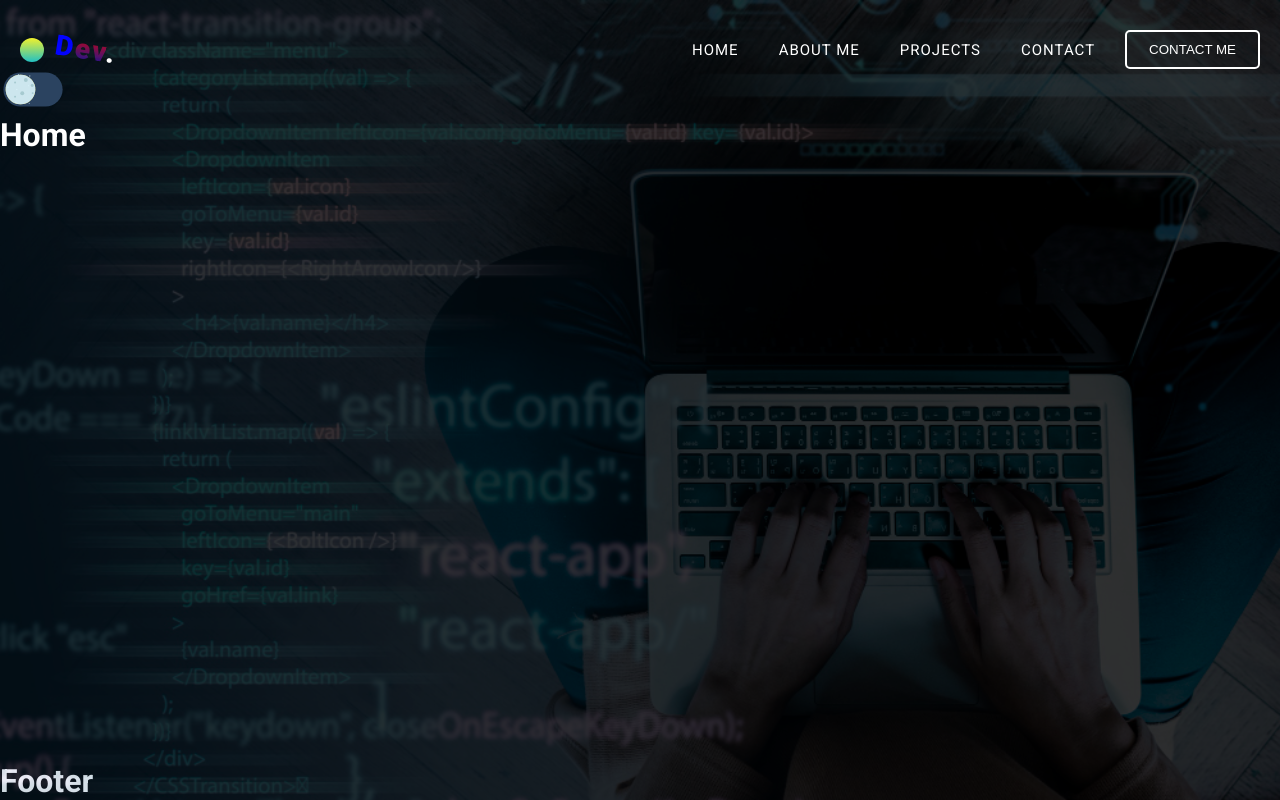
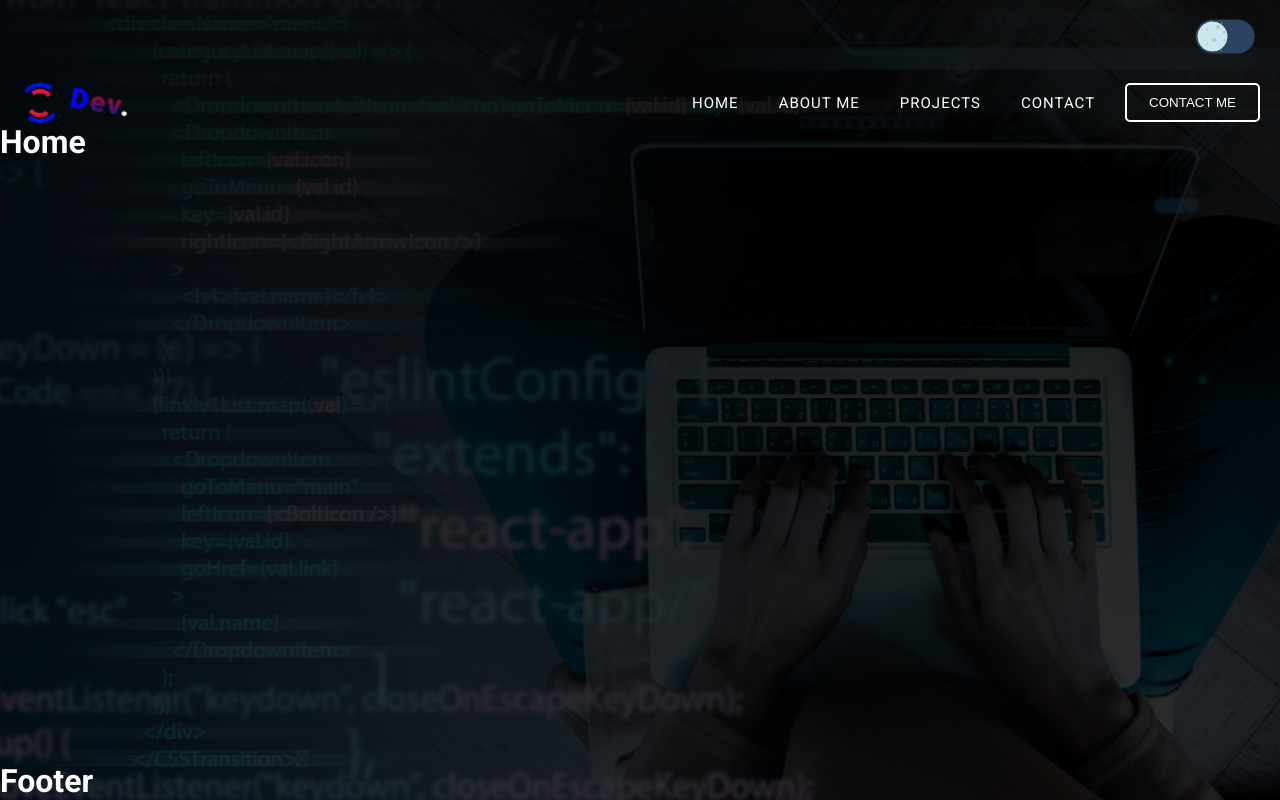
Before and after one commit to umidjon20/my-personal-portfolio, a React (Vite) app: page /home in a window 1280 px wide. Built offline with nearby package versions, Linux system fonts and the light colour scheme.

Commit message:
create logotip component and chage header

```diff
--- a/src/App.jsx
+++ b/src/App.jsx
@@ -7,7 +7,7 @@ function App() {
 
   return (
     <>
-    {/* <Header /> */}
+
 
     <Routes>
       <Route element={<Navigate to = {'/home'}/>} path={'/'} ></Route>
@@ -15,8 +15,8 @@ function App() {
 
         <Route element={<Home/>} path='home' ></Route>
         <Route element={ <About/>} path='about'></Route>
-        <Route element={ <Projects/>} path='projects'></Route>
-        <Route element={ <Contact/>} path='Contact'></Route>
+        <Route element={ <Projects/>} path='work'></Route>
+        <Route element={ <Contact/>} path='contact'></Route>
         <Route element={<NotFound/>} path={'*'}></Route>
 
       </Route>
--- a/src/App.scss
+++ b/src/App.scss
@@ -1,21 +1,14 @@
 #root {
  width: 100%;
- height: 100vh;
+ height: 100%;
  display: flex;
  flex-direction: column;
- position: relative;
-&::before{
-    content: '';
-    background: url(./assets/images/background.jpg) no-repeat;
-    background-size: cover;
-    position:absolute;
-    top: 0;
-    right: 0;
-    bottom: 0;
-    left: 0;
-    opacity: .2;
-}
-
+background:linear-gradient(
+to bottom,
+ rgba(0, 0, 0, 0.9),
+rgba(0, 0, 0, 0.8),
+), url(./assets/images/background.jpg) no-repeat 60% ;
+background-size: cover;
 }
 
 // h1{
--- a/src/components/Header/Header.jsx
+++ b/src/components/Header/Header.jsx
@@ -1,14 +1,17 @@
 import { Link } from 'react-router-dom'
 import { NavLink } from '../NavLink/NavLink'
-import { ContactBtn } from '../ContactBtn/ContactBtn'
 import { Mode } from '../Mode/Mode'
+import { Logotip } from '../Logotip/Logotip'
 import './Header.scss'
 export function Header() {
   return (
     <header>
+        <div className="mode container">
+            <Mode />
+        </div>
         <div className="header container">
             <div className="logo">
-                <div className="circle"></div>
+                <Logotip />
                 <div className="logotip">
                     <span className='clr'>D</span><span className="text-gr">ev</span>.
                 </div>
@@ -23,7 +26,6 @@ export function Header() {
                 </div>
             </div>
         </div>
-        <Mode />
     </header>
   )
 }
--- a/src/components/Header/Header.scss
+++ b/src/components/Header/Header.scss
@@ -1,7 +1,11 @@
 header{
-    position: relative;
+    .mode{
+        display: flex;
+        justify-content: flex-end;
+        margin-top: 16px;
+    }
     .header{
-        margin-top: 30px;
+        margin-top: 20px;
         display: flex;
         justify-content: space-between;
         align-items: center;
@@ -9,20 +13,13 @@ header{
             display: flex;
             align-items: center;
             column-gap: 10px;
-            position: relative;
-            .circle{
-                width: 24px;
-                height: 24px;
-                background: linear-gradient(0deg, rgba(34,193,195,1) 0%, rgba(253,252,45,0.9527186761229315) 100%);
-                border-radius:50%;
-            }
+
             .logotip{
                 cursor: pointer;
                 font-size: 28px;
                 letter-spacing: 2px;
                 font-weight: 900;
                 color:var(--text-color);
-                position: absolute;
                 left: 35px;
                 transform: rotate(9deg);
                 .clr{
--- /dev/null
+++ b/src/components/Logotip/Logotip.jsx
@@ -0,0 +1,7 @@
+import './Logotip.scss'
+
+export function Logotip() {
+  return (
+    <div className='circle'></div>
+  )
+}
--- /dev/null
+++ b/src/components/Logotip/Logotip.scss
@@ -0,0 +1,34 @@
+.circle{
+    width: 40px;
+    aspect-ratio: 1;
+    display: grid;
+    border: 4px solid #0000;
+    border-radius: 50%;
+    border-color: #0312e4 #0000;
+    animation: l16 1s infinite linear;
+    &::before,
+    ::after {
+      content: "";
+      grid-area: 1/1;
+      margin: 2px;
+      border: inherit;
+      border-radius: 50%;
+    }
+    &::before {
+        border-color: #e1183d #0000;
+        animation: inherit;
+        animation-duration: .5s;
+        animation-direction: reverse;
+      }
+      &  .loader::after {
+        margin: 8px;
+      }
+
+    // width: 24px;
+    // height: 24px;
+    // background: linear-gradient(0deg, rgba(34,193,195,1) 0%, rgba(253,252,45,0.9527186761229315) 100%);
+    // border-radius:50%;
+}
+@keyframes l16 {
+    100%{transform: rotate(1turn)}
+  }
```
